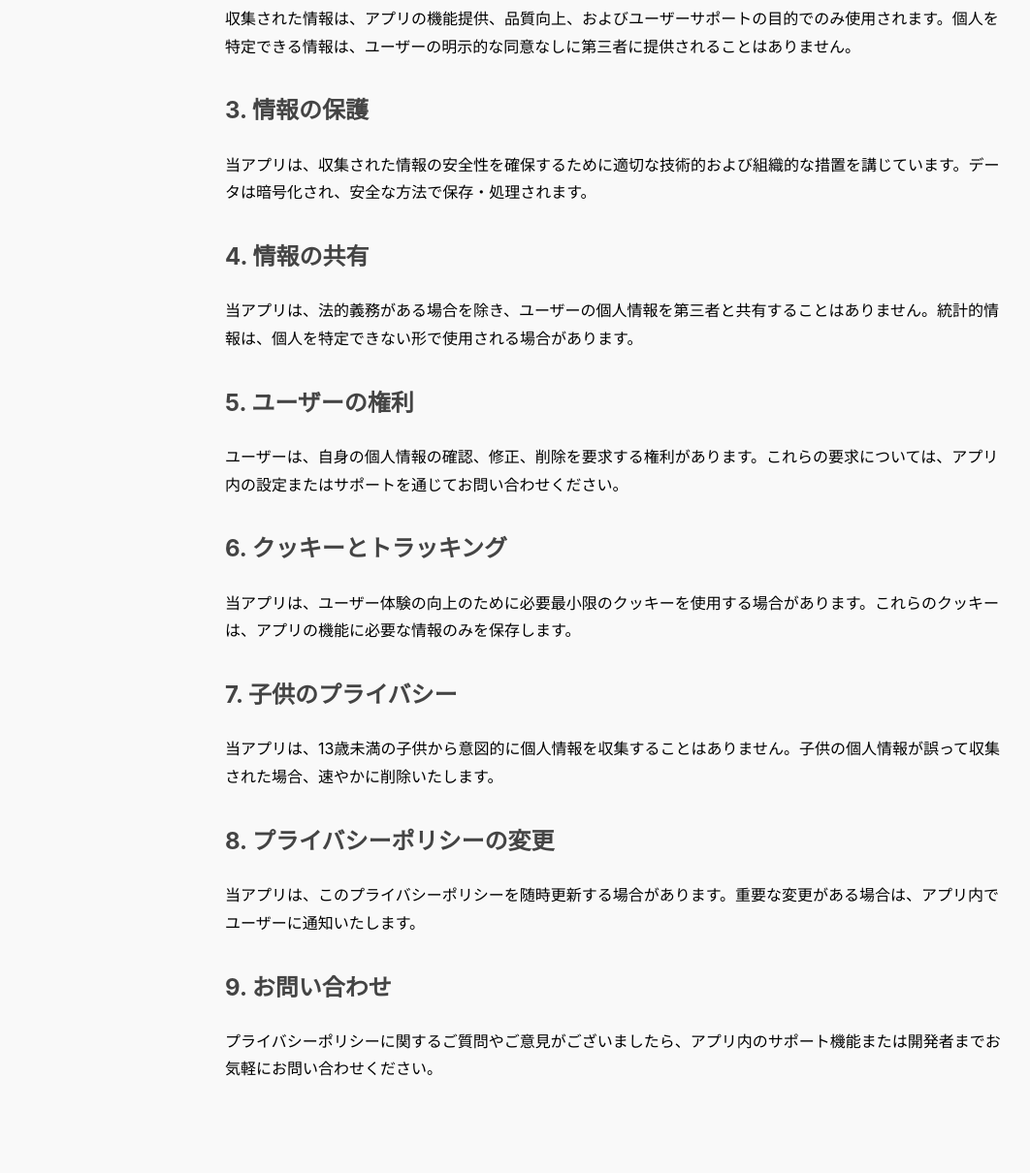
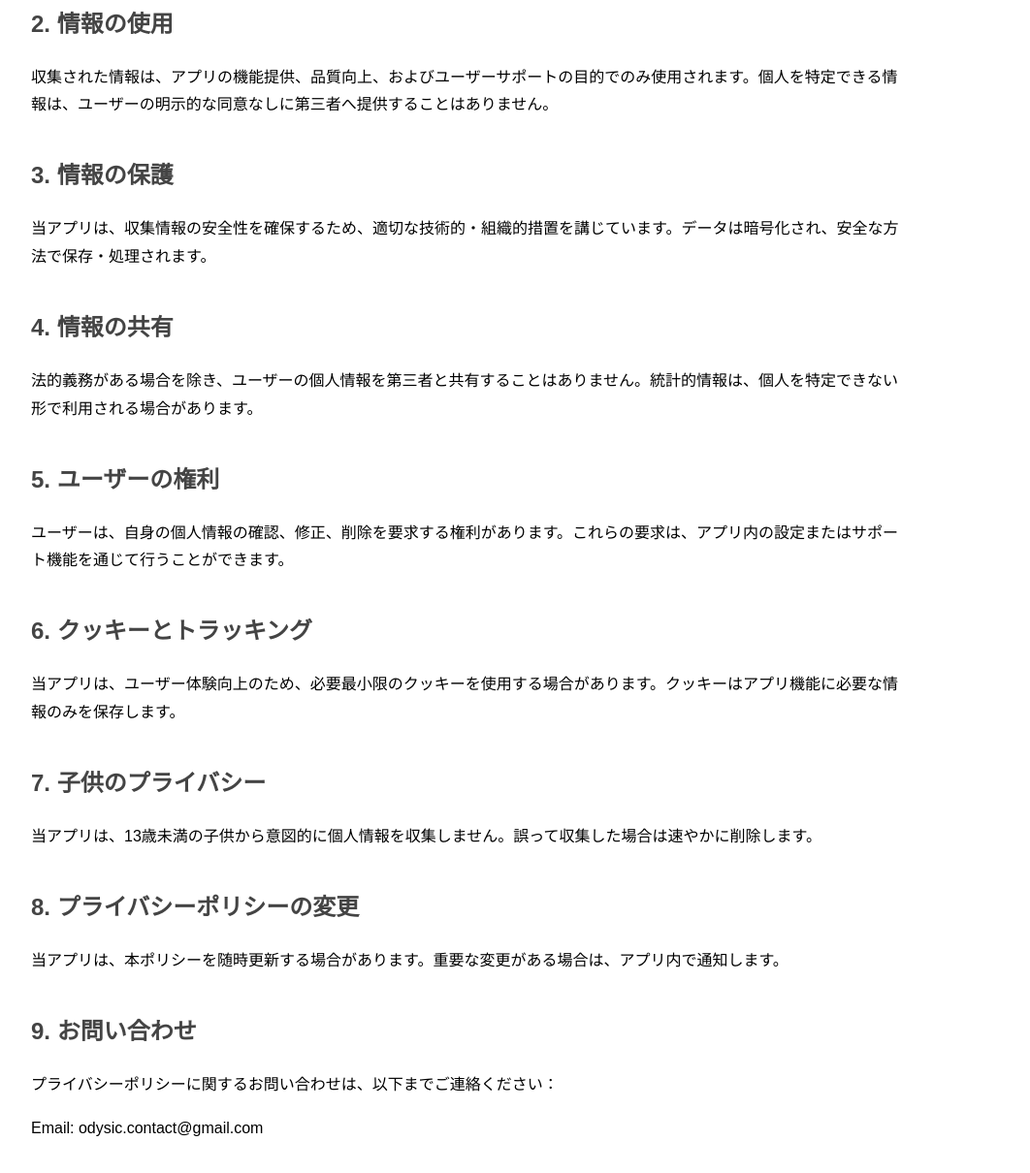
Before and after one commit to ryogaota/odysic.com, a plain HTML site: page privacy.html in a window 1280 px wide. Shown: the part 338-1548 px from the top of the page at 97% size, without its empty margins (8-1070 px from the left). Before the commit the page ends 1491 px from the top, so only its background shows below. Drawn offline with Linux system fonts and the light colour scheme.

Commit message:
Update privacy.html

```diff
--- a/privacy.html
+++ b/privacy.html
@@ -6,54 +6,50 @@
     <title>プライバシーポリシー | Odysic</title>
     <style>
         body {
-            font-family: -apple-system, BlinkMacSystemFont, "Helvetica Neue", "Hiragino Sans", "Noto Sans JP", sans-serif;
+            font-family: Arial, sans-serif;
             line-height: 1.8;
-            max-width: 800px;
-            margin: 0 auto;
-            padding: 20px;
-            background-color: #f9f9f9;
+            margin: 40px;
+            max-width: 900px;
         }
         h1 {
             color: #333;
-            text-align: center;
         }
         h2 {
+            margin-top: 1.5em;
             color: #444;
-            margin-top: 30px;
-        }
-        p {
-            margin-bottom: 1em;
         }
     </style>
 </head>
 <body>
     <h1>プライバシーポリシー</h1>
+    <p>最終更新日：2025年8月9日</p>
 
     <h2>1. 情報の収集</h2>
-    <p>当アプリは、ユーザーの体験向上のために最小限の情報のみを収集します。収集される情報には、アプリの使用状況、クラッシュレポート、およびユーザーが明示的に提供する情報が含まれます。</p>
+    <p>Odysic（以下「当アプリ」）は、ユーザー体験の向上のため、必要最小限の情報を収集します。収集する情報には、アプリの利用状況、クラッシュレポート、ユーザーが明示的に提供する情報が含まれます。</p>
 
     <h2>2. 情報の使用</h2>
-    <p>収集された情報は、アプリの機能提供、品質向上、およびユーザーサポートの目的でのみ使用されます。個人を特定できる情報は、ユーザーの明示的な同意なしに第三者に提供されることはありません。</p>
+    <p>収集された情報は、アプリの機能提供、品質向上、およびユーザーサポートの目的でのみ使用されます。個人を特定できる情報は、ユーザーの明示的な同意なしに第三者へ提供することはありません。</p>
 
     <h2>3. 情報の保護</h2>
-    <p>当アプリは、収集された情報の安全性を確保するために適切な技術的および組織的な措置を講じています。データは暗号化され、安全な方法で保存・処理されます。</p>
+    <p>当アプリは、収集情報の安全性を確保するため、適切な技術的・組織的措置を講じています。データは暗号化され、安全な方法で保存・処理されます。</p>
 
     <h2>4. 情報の共有</h2>
-    <p>当アプリは、法的義務がある場合を除き、ユーザーの個人情報を第三者と共有することはありません。統計的情報は、個人を特定できない形で使用される場合があります。</p>
+    <p>法的義務がある場合を除き、ユーザーの個人情報を第三者と共有することはありません。統計的情報は、個人を特定できない形で利用される場合があります。</p>
 
     <h2>5. ユーザーの権利</h2>
-    <p>ユーザーは、自身の個人情報の確認、修正、削除を要求する権利があります。これらの要求については、アプリ内の設定またはサポートを通じてお問い合わせください。</p>
+    <p>ユーザーは、自身の個人情報の確認、修正、削除を要求する権利があります。これらの要求は、アプリ内の設定またはサポート機能を通じて行うことができます。</p>
 
     <h2>6. クッキーとトラッキング</h2>
-    <p>当アプリは、ユーザー体験の向上のために必要最小限のクッキーを使用する場合があります。これらのクッキーは、アプリの機能に必要な情報のみを保存します。</p>
+    <p>当アプリは、ユーザー体験向上のため、必要最小限のクッキーを使用する場合があります。クッキーはアプリ機能に必要な情報のみを保存します。</p>
 
     <h2>7. 子供のプライバシー</h2>
-    <p>当アプリは、13歳未満の子供から意図的に個人情報を収集することはありません。子供の個人情報が誤って収集された場合、速やかに削除いたします。</p>
+    <p>当アプリは、13歳未満の子供から意図的に個人情報を収集しません。誤って収集した場合は速やかに削除します。</p>
 
     <h2>8. プライバシーポリシーの変更</h2>
-    <p>当アプリは、このプライバシーポリシーを随時更新する場合があります。重要な変更がある場合は、アプリ内でユーザーに通知いたします。</p>
+    <p>当アプリは、本ポリシーを随時更新する場合があります。重要な変更がある場合は、アプリ内で通知します。</p>
 
     <h2>9. お問い合わせ</h2>
-    <p>プライバシーポリシーに関するご質問やご意見がございましたら、アプリ内のサポート機能または開発者までお気軽にお問い合わせください。</p>
+    <p>プライバシーポリシーに関するお問い合わせは、以下までご連絡ください：</p>
+    <p>Email: odysic.contact@gmail.com</p>
 </body>
 </html>
```
